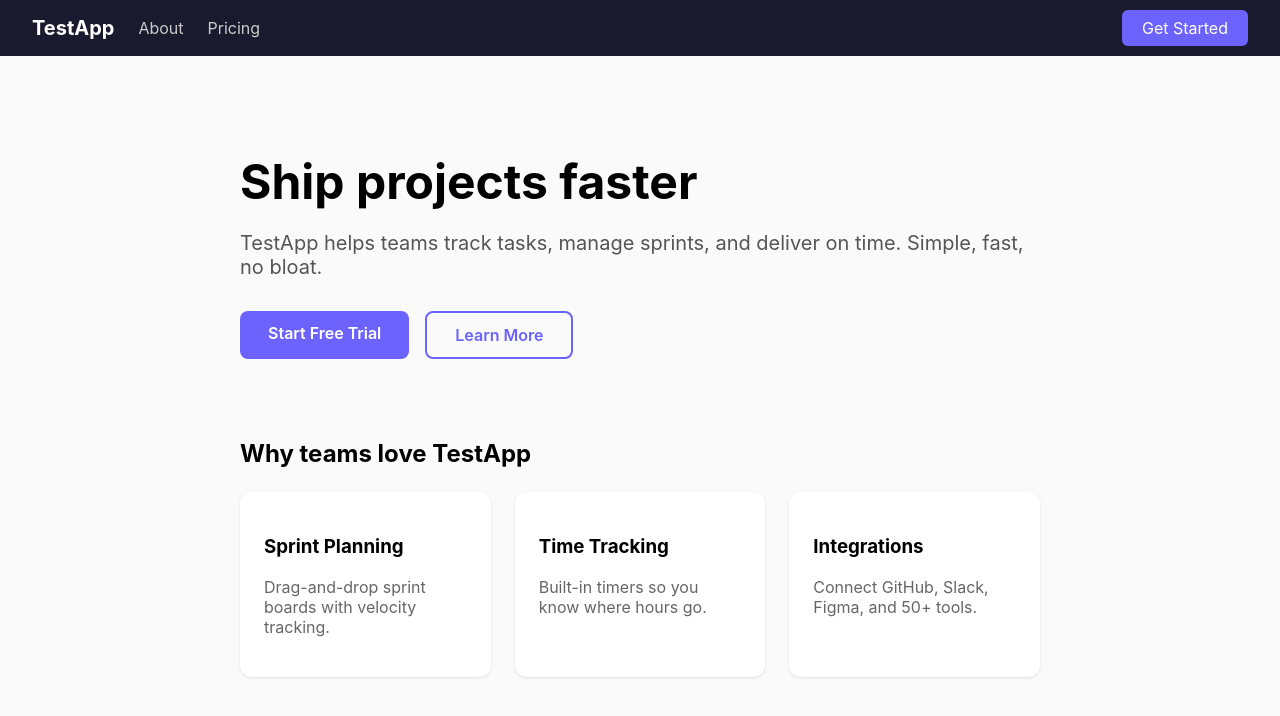
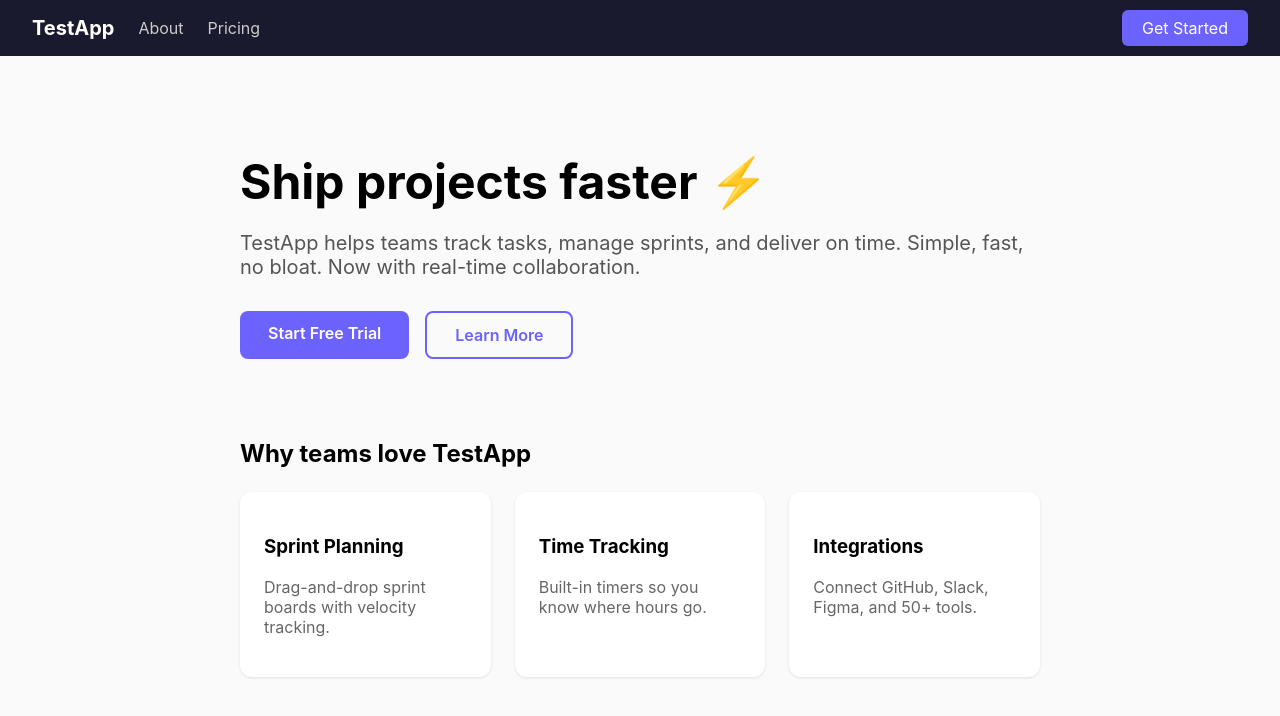
Before and after one commit to looksgoodtomeai/test-app, a Next.js app: page / in a window 1280 px wide. Shown: the top 716 px of the page. Built offline with nearby package versions, Linux system fonts and the light colour scheme.

Commit message:
update hero: add emoji and collaboration tagline

```diff
--- a/src/app/page.tsx
+++ b/src/app/page.tsx
@@ -1,10 +1,10 @@
 export default function Home() {
   return (
     <div style={{ maxWidth: 800, margin: '0 auto', padding: '64px 24px' }}>
-      <h1 style={{ fontSize: '3rem', marginBottom: 16 }}>Ship projects faster</h1>
+      <h1 style={{ fontSize: '3rem', marginBottom: 16 }}>Ship projects faster ⚡</h1>
       <p style={{ fontSize: '1.25rem', color: '#555', marginBottom: 32 }}>
         TestApp helps teams track tasks, manage sprints, and deliver on time.
-        Simple, fast, no bloat.
+        Simple, fast, no bloat. Now with real-time collaboration.
       </p>
       <div style={{ display: 'flex', gap: 16 }}>
         <a href="/pricing" style={{ background: '#6c63ff', color: '#fff', padding: '12px 28px', borderRadius: '8px', textDecoration: 'none', fontWeight: 600 }}>
```
